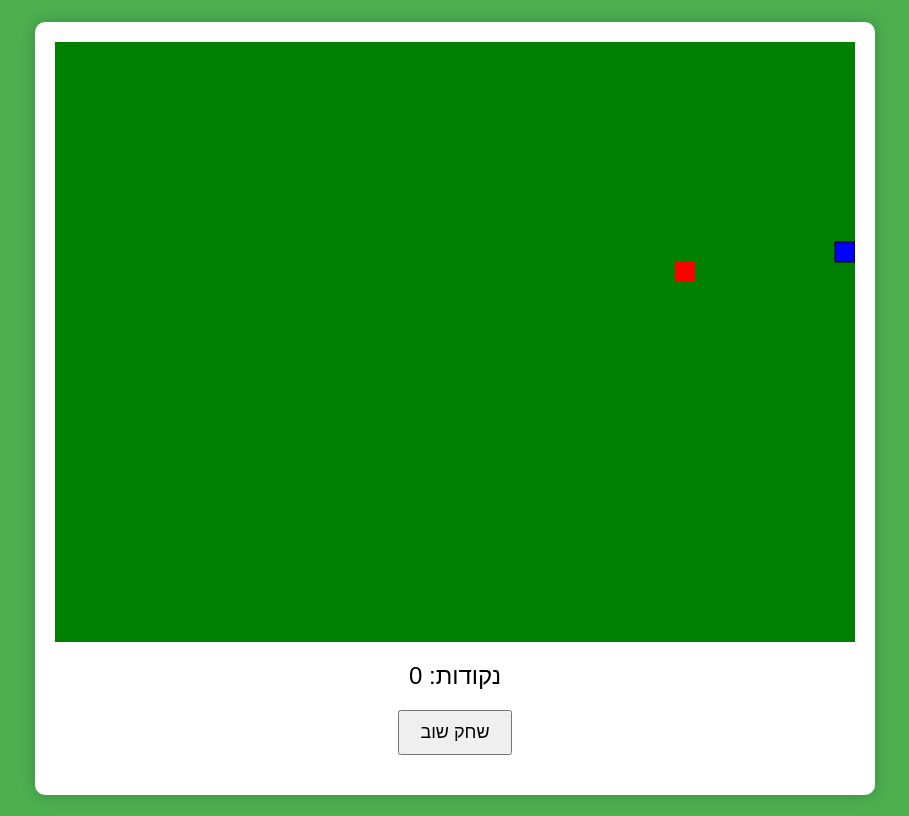
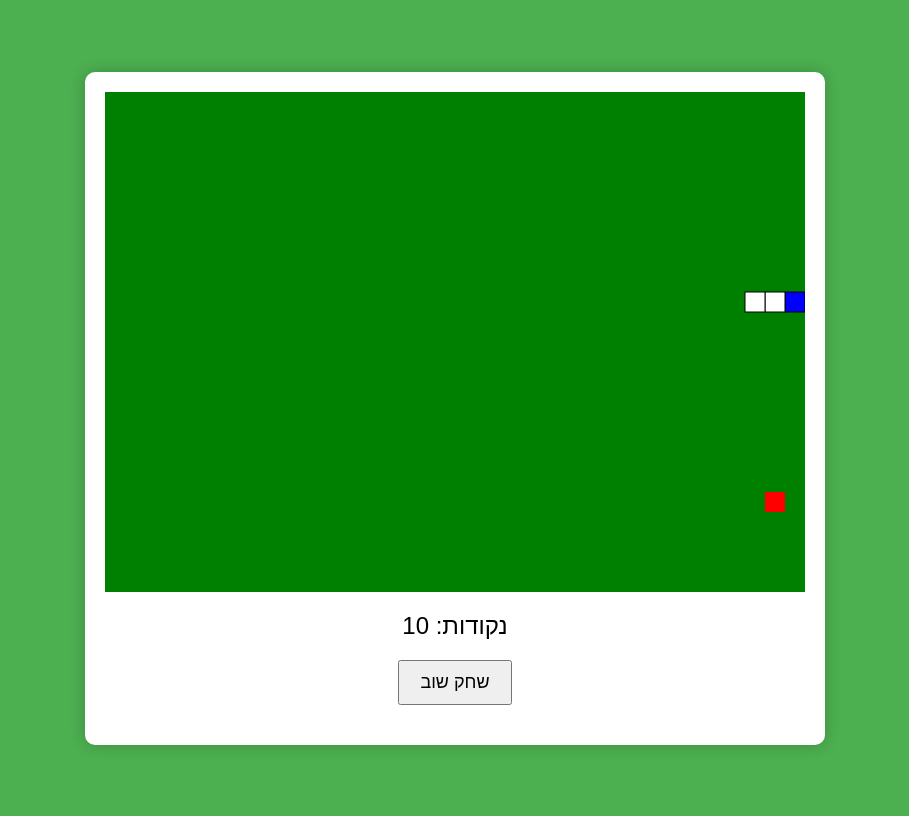
Before and after one commit to fifop/snake, a plain HTML site: page index.html in a window 1280 px wide. Shown: the whole page, without its empty margins (185-1094 px from the left). Drawn offline with Linux system fonts and the light colour scheme.

Commit message:
Update index.html
change the play fild

```diff
--- a/index.html
+++ b/index.html
@@ -8,7 +8,7 @@
 </head>
 <body>
     <div class="game-container">
-        <canvas id="gameCanvas" width="800" height="600"></canvas>
+        <canvas id="gameCanvas" width="700" height="500"></canvas>
         <div class="score-counter">נקודות: <span id="score">0</span></div>
         <button id="restartButton" onclick="startGame()">שחק שוב</button>
     </div>
```
